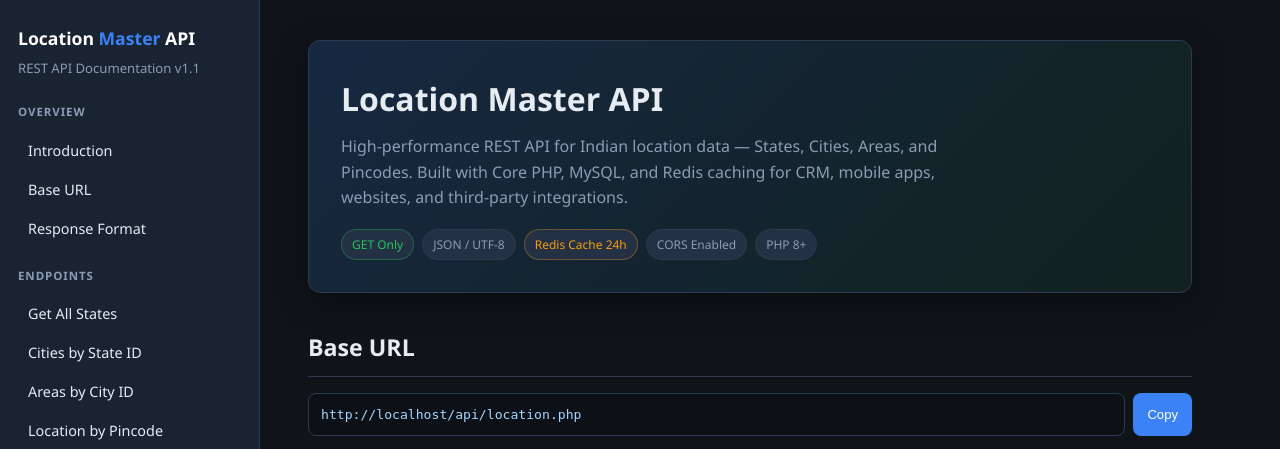
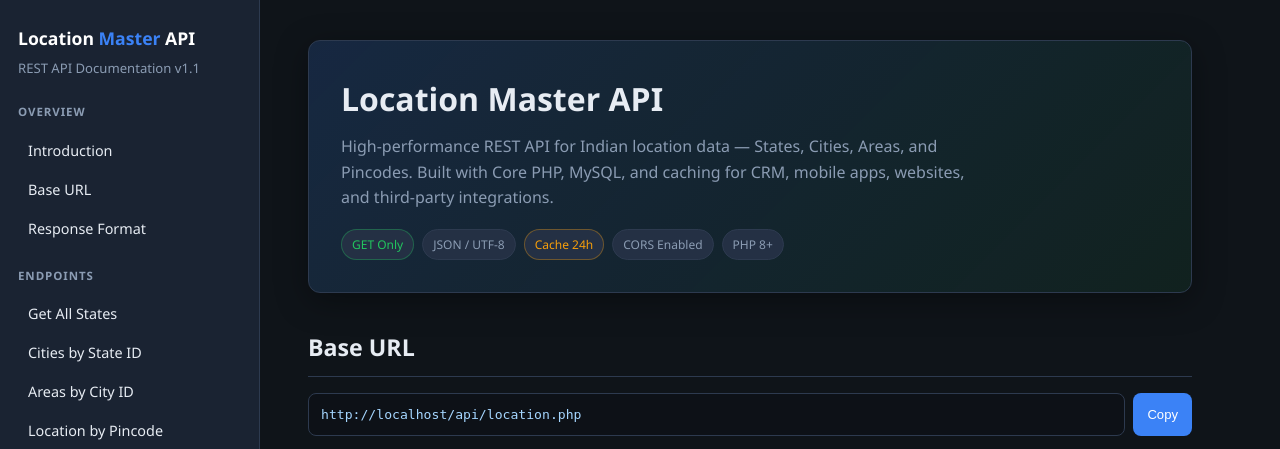
Before and after one commit to amritforu2019/Soft_devindia_pincode_apis, a PHP site: page / in a window 1280 px wide. Shown: the top 449 px of the page. Run offline with PHP 8.4, Linux system fonts and the light colour scheme.

Commit message:
Update index.php to improve documentation clarity by modifying cache references and removing redundant terms.

```diff
--- a/index.php
+++ b/index.php
@@ -365,7 +365,7 @@ function e(string $value): string
         <!-- <nav class="nav-group">
             <h4>Reference</h4>
             <a href="#schema">Database Schema</a>
-            <a href="#cache">Redis Cache</a>
+            <a href="#cache"> Cache</a>
             <a href="#config">Configuration</a>
             <a href="#examples">Code Examples</a>
             <a href="#security">Security</a>
@@ -375,11 +375,11 @@ function e(string $value): string
     <main class="main">
         <div class="hero" id="overview">
             <h1>Location Master API</h1>
-            <p>High-performance REST API for Indian location data — States, Cities, Areas, and Pincodes. Built with Core PHP, MySQL, and Redis caching for CRM, mobile apps, websites, and third-party integrations.</p>
+            <p>High-performance REST API for Indian location data — States, Cities, Areas, and Pincodes. Built with Core PHP, MySQL, and  caching for CRM, mobile apps, websites, and third-party integrations.</p>
             <div class="badges">
                 <span class="badge get">GET Only</span>
                 <span class="badge">JSON / UTF-8</span>
-                <span class="badge cache">Redis Cache 24h</span>
+                <span class="badge cache"> Cache 24h</span>
                 <span class="badge">CORS Enabled</span>
                 <span class="badge">PHP 8+</span>
             </div>
@@ -579,7 +579,7 @@ function e(string $value): string
 
 
         <div class="footer">
-            Location Master API v1.1 · PHP 8+ · MySQL · Redis · Soft Dev India
+            Location Master API v1.1 · PHP 8+ · MySQL ·  · Soft Dev India
         </div>
     </main>
 </div>
```
